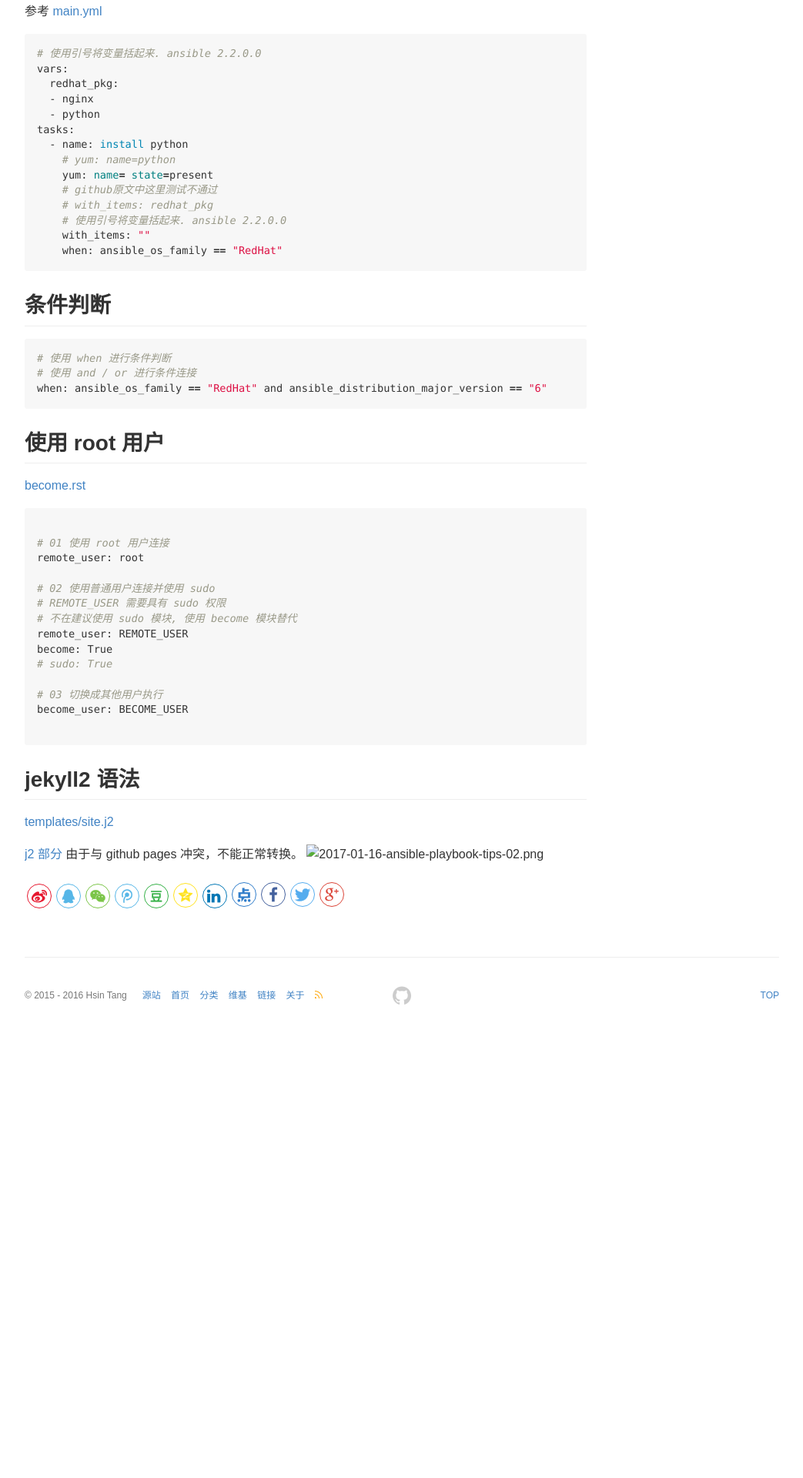
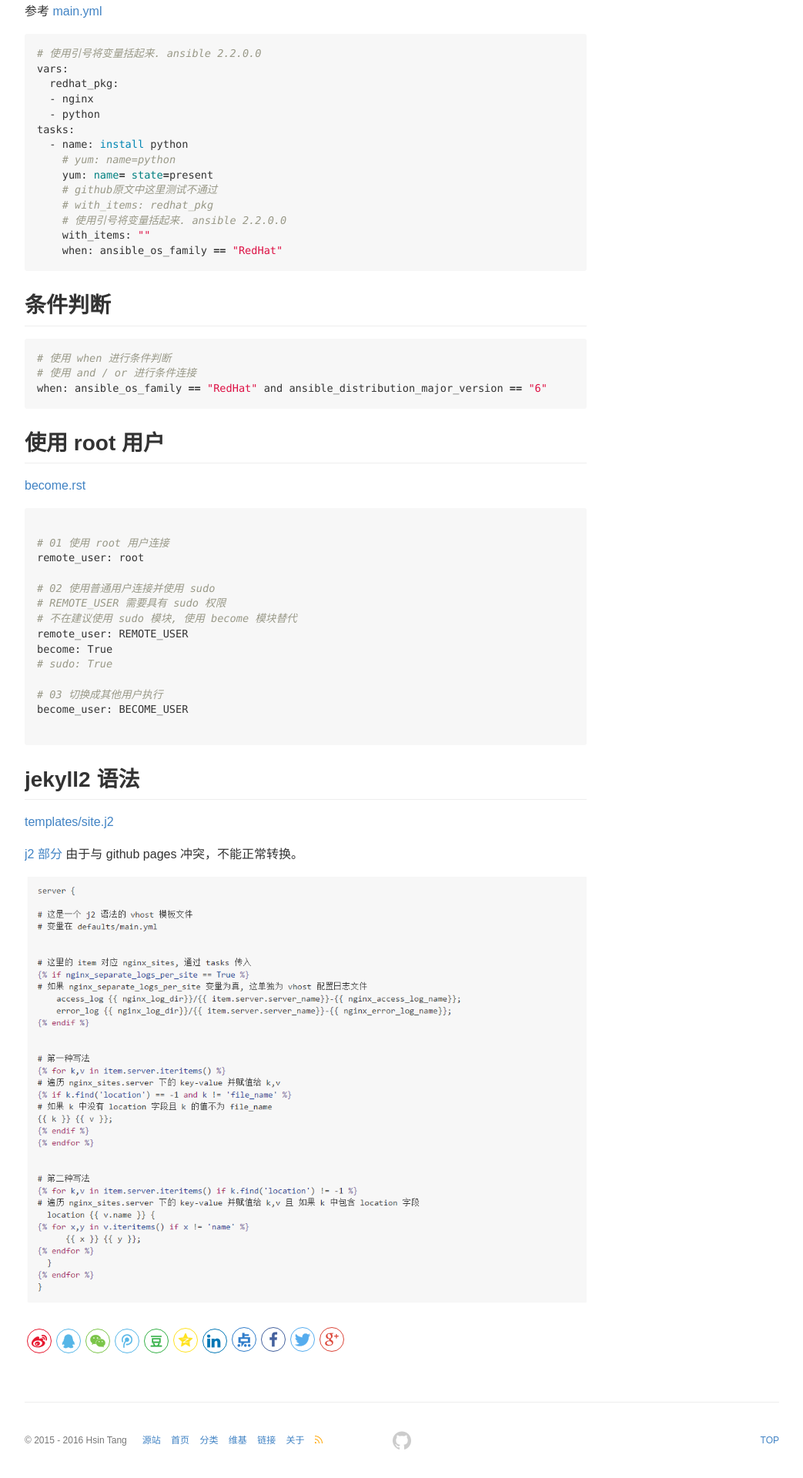
Before and after one commit to octowhale/octowhale.github.io, a Jekyll site: the page built from _posts/2017-01-06-ansible-playbook-tips-02.md, in a window 1280 px wide. Shown: the part 1244-3164 px from the top of the page at 77% size, without its empty margins (118-1161 px from the left). Built offline with Jekyll 4.4.1, drawn with Linux system fonts in a browser that asks for light colours; comment, search, counter and statistics services are not loaded; before the commit the page ends 2586 px from its top, so only the background shows below that.

Commit message:
fix playbook tips 02 typo bug

```diff
--- a/_posts/2017-01-06-ansible-playbook-tips-02.md
+++ b/_posts/2017-01-06-ansible-playbook-tips-02.md
@@ -108,4 +108,5 @@ become_user: BECOME_USER
 [templates/site.j2](templates/site.j2)
 
 [ j2 部分](https://github.com/octowhale/ansible_notebook/tree/master/playbook/nginx_installation_centos6.8) 由于与 github pages 冲突，不能正常转换。
-![2017-01-16-ansible-playbook-tips-02.png](/image/post/2017/2017-01-16-ansible-playbook-tips-02.png)
+
+![2017-01-06-ansible-playbook-tips-02.png](/images/post/2017/2017-01-06-ansible-playbook-tips-02.png)
```
Also changed, not shown: images/post/2017/2017-01-06-ansible-playbook-tips-02.png (renamed from images/post/2017/2017-01-16-ansible-playbook-tips-02.png).
